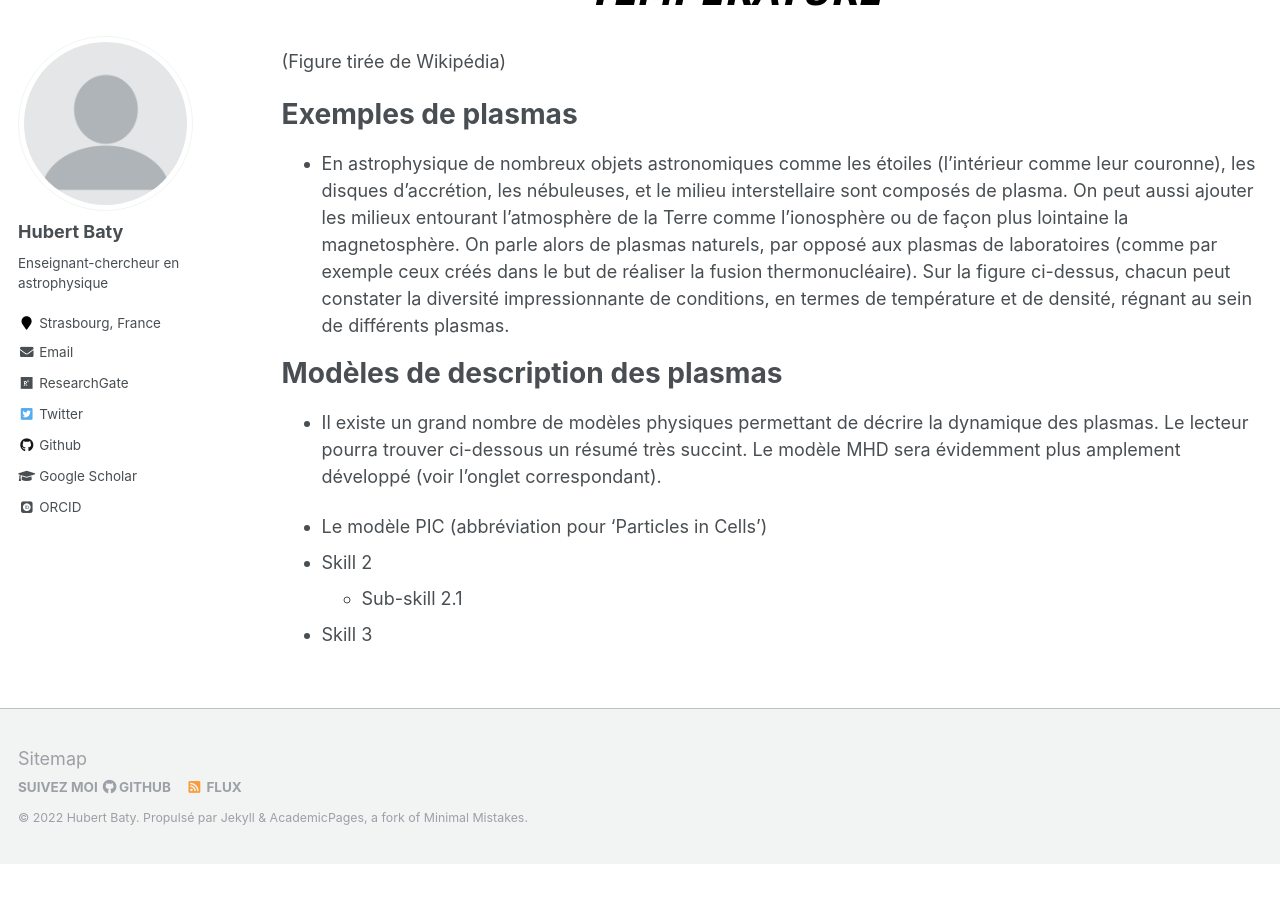
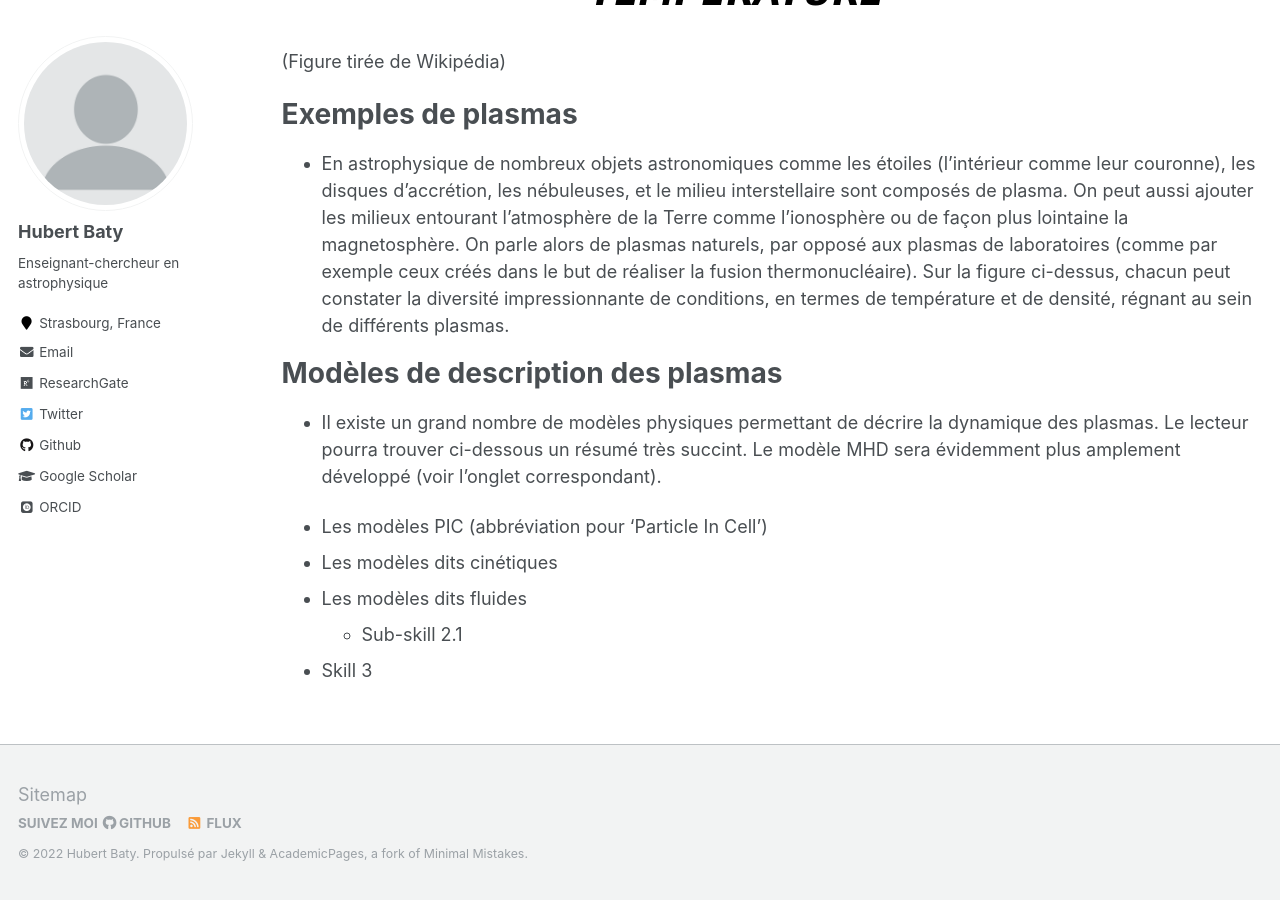
Before and after one commit to hubertbaty/hubertbaty.github.io, a Jekyll site: the page built from _pages/plasma.md, in a window 1280 px wide and 900 px high, scrolled down 2387 px. Built offline with Jekyll 4.4.1, drawn with Linux system fonts in a browser that asks for light colours; some web fonts are replaced; formulas are drawn with MathJax 3; before the commit the page ends 3251 px from its top, so only the background shows below that.

Commit message:
Update plasma.md

```diff
--- a/_pages/plasma.md
+++ b/_pages/plasma.md
@@ -48,7 +48,8 @@ Modèles de description des plasmas
 ======
 * Il existe un grand nombre de modèles physiques permettant de décrire la dynamique des plasmas. Le lecteur pourra trouver ci-dessous un résumé très succint. Le modèle MHD sera évidemment plus amplement développé (voir l'onglet correspondant).
 
-* Le modèle PIC (abbréviation pour 'Particles in Cells')
-* Skill 2
+* Les modèles PIC (abbréviation pour 'Particle In Cell')
+* Les modèles dits cinétiques
+* Les modèles dits fluides
   * Sub-skill 2.1
 * Skill 3
```
